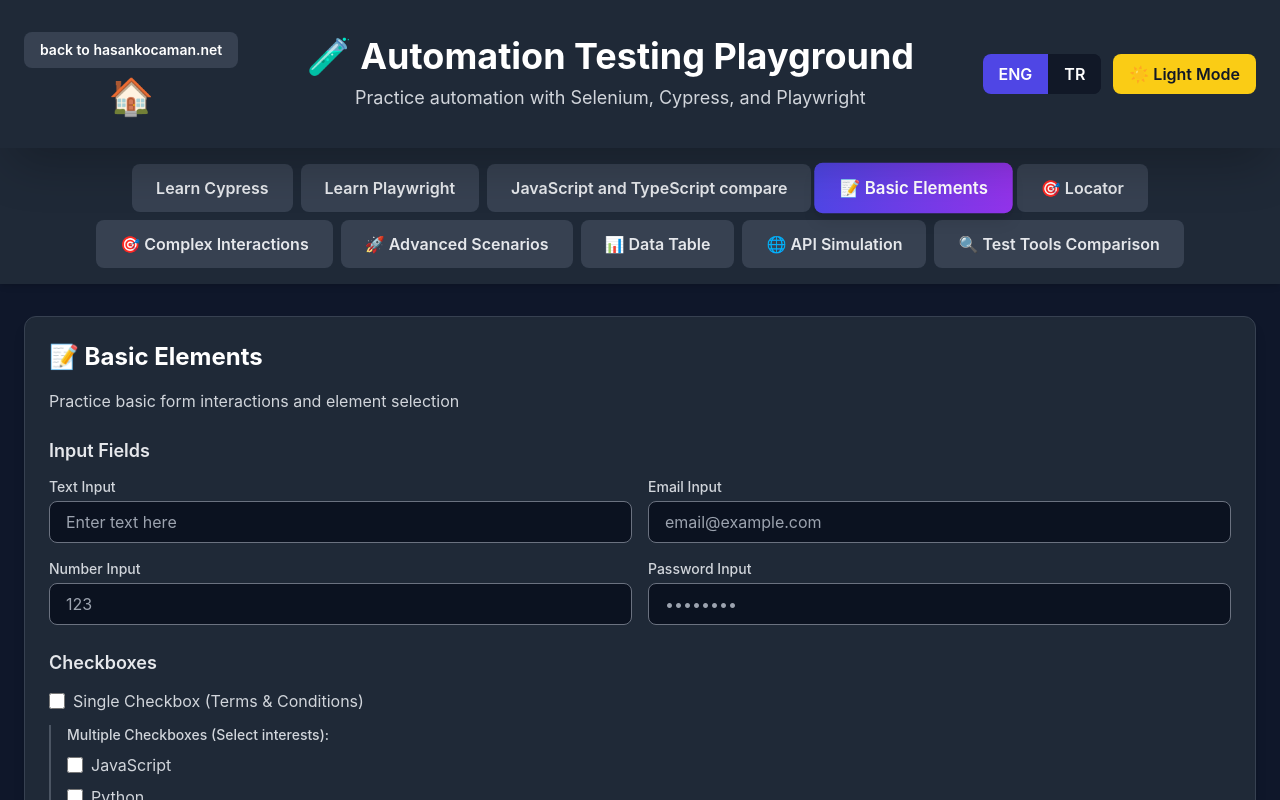
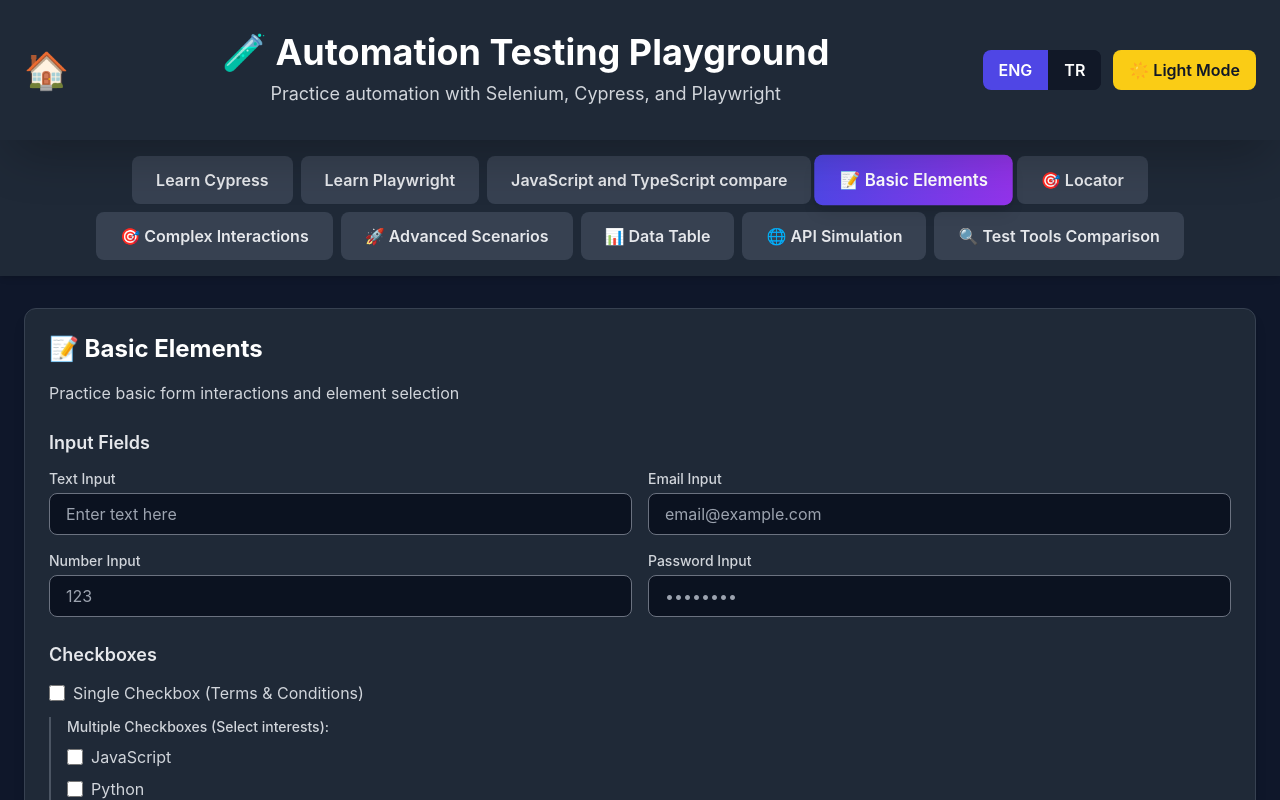
Before and after one commit to hasankocaman/automationexercise, a React (Vite) app: page / in a window 1280 px wide. Shown: the top 800 px of the page. Built offline with nearby package versions, Linux system fonts and the light colour scheme.

Commit message:
Remove back to website button

```diff
--- a/src/App.jsx
+++ b/src/App.jsx
@@ -58,13 +58,7 @@ function App() {
                 <div className="container mx-auto px-6 py-8">
                     <div className="flex justify-between items-center">
                         <div className="flex flex-col items-center gap-2">
-                            <a
-                                href="https://hasankocaman.net"
-                                target="_self"
-                                className={`px-4 py-2 rounded-lg font-semibold text-sm transition-all duration-300 ${darkMode ? 'bg-gray-700 text-white hover:bg-gray-600' : 'bg-white text-gray-800 hover:bg-gray-100'}`}
-                            >
-                                {t('buttons.backToWebsite')}
-                            </a>
+
                             <button
                                 onClick={() => window.scrollTo({ top: 0, behavior: 'smooth' })}
                                 title={t('buttons.homeTooltip')}
--- a/src/locales/en.json
+++ b/src/locales/en.json
@@ -6,8 +6,7 @@
     "buttons": {
         "darkMode": "Dark Mode",
         "lightMode": "Light Mode",
-        "homeTooltip": "Back to top",
-        "backToWebsite": "back to hasankocaman.net"
+        "homeTooltip": "Back to top"
     },
     "nav": {
         "basic": "📝 Basic Elements",
--- a/src/locales/tr.json
+++ b/src/locales/tr.json
@@ -6,8 +6,7 @@
     "buttons": {
         "darkMode": "Karanlık Mod",
         "lightMode": "Aydınlık Mod",
-        "homeTooltip": "Sayfanın başına dön",
-        "backToWebsite": "hasankocaman.net sayfasına dön"
+        "homeTooltip": "Sayfanın başına dön"
     },
     "nav": {
         "basic": "📝 Temel Elementler",
```
